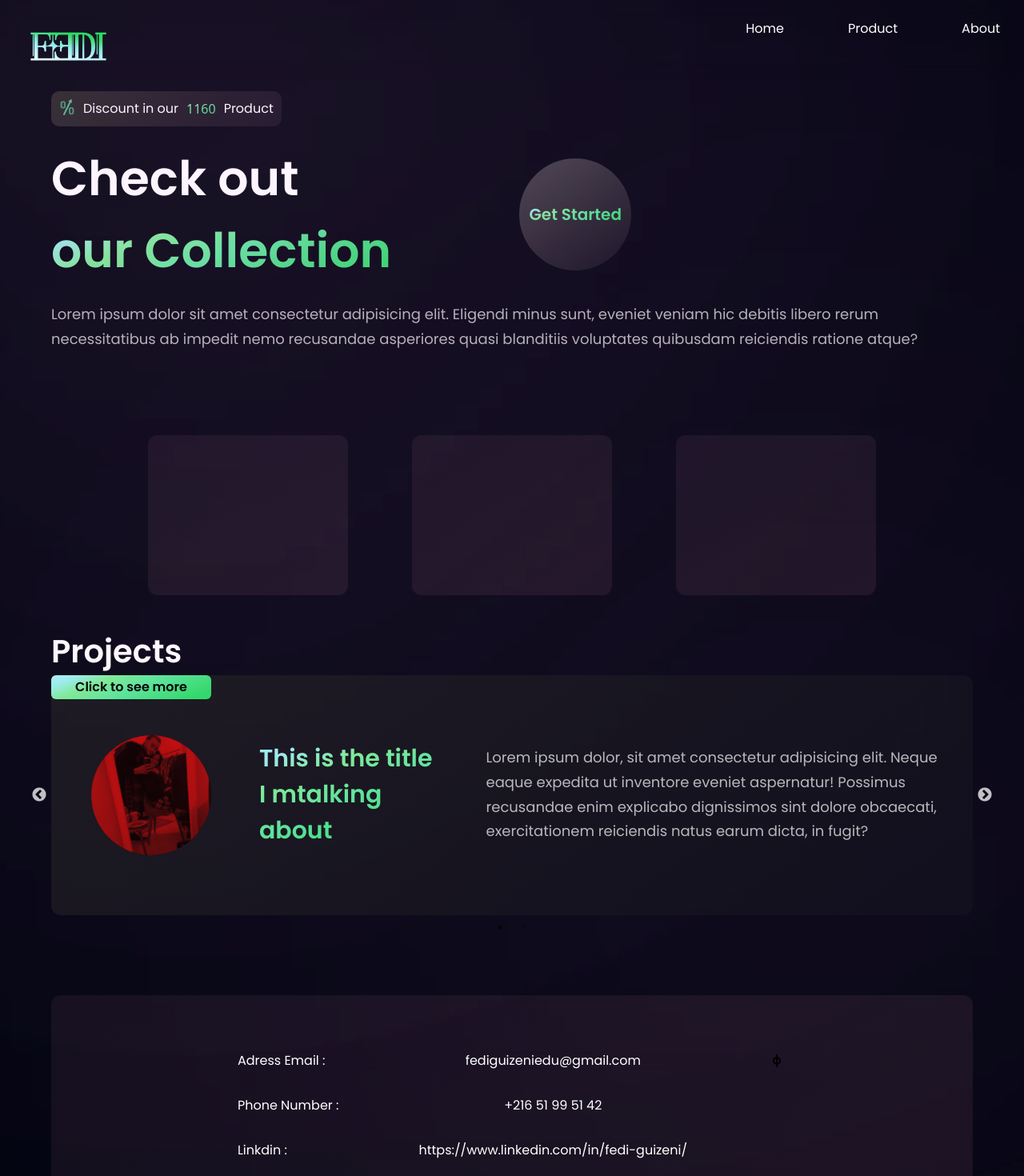
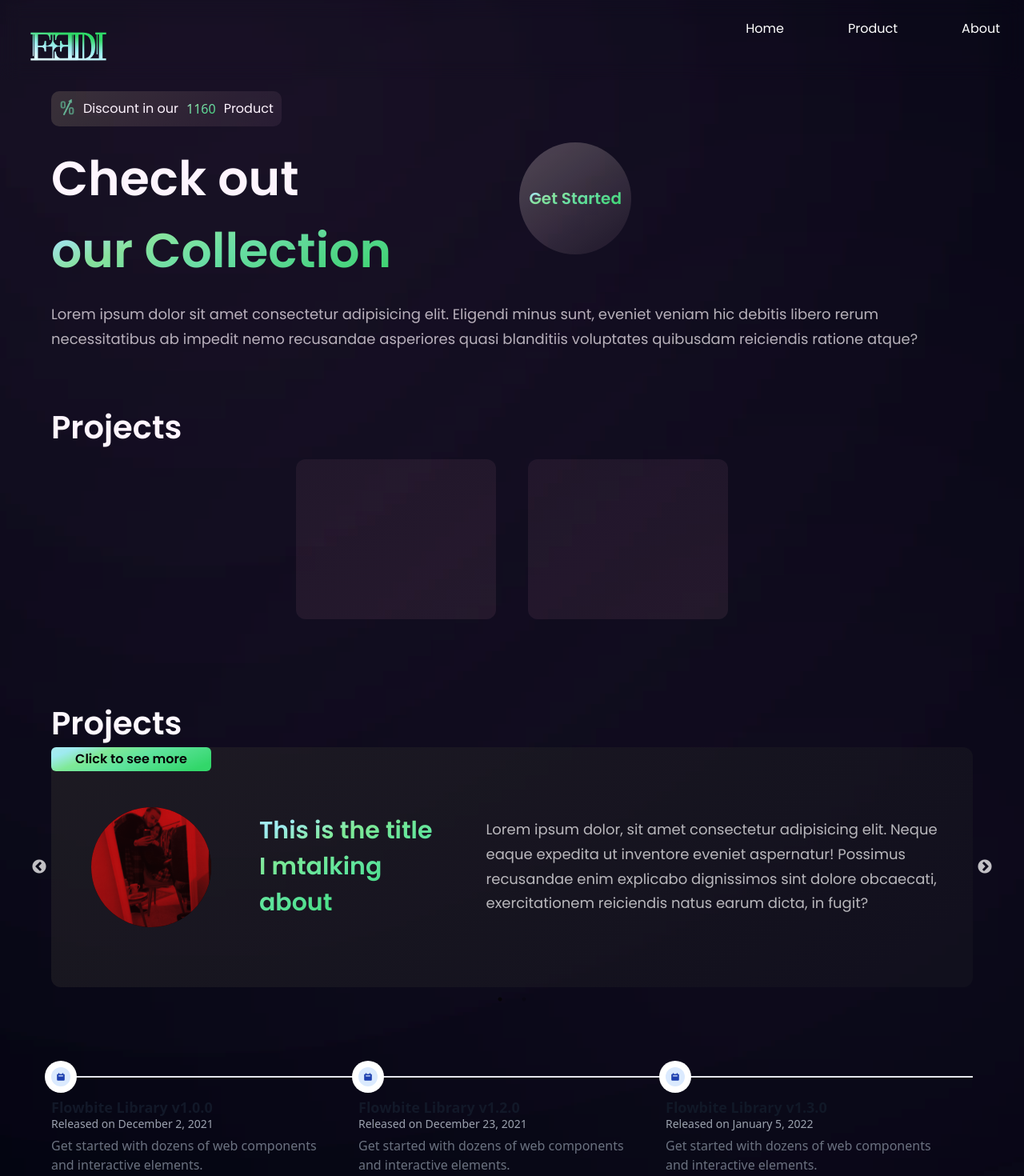
Before and after one commit to feediiiii/EmpirePro, a React (Vite) app in the folder front/: page / in a window 1280 px wide. Shown: the top 1470 px of the page at 80% size. Built offline with nearby package versions, Linux system fonts and the light colour scheme; a web font is replaced by a local one.

Commit message:
Almost finishing

```diff
--- a/front/src/App.jsx
+++ b/front/src/App.jsx
@@ -12,6 +12,8 @@
 import img1 from './assets/Me and Marushhh.png'
 import img2 from './assets/img2.png'
 import Footer from './component/Footer.jsx'
+import Cvs from './component/Cvs.jsx'
+import TimeLine from './component/TimeLine.jsx'
 
 
 const App = () => {
@@ -30,27 +32,21 @@
       </div>
 
 
-      <div className={`bg-primary  ${css.flexCenter} justify-center items-center`}>
-        <div className={`container sm:mt-[50px] mt-[30px] justify-center items-center sm:hidden hover:cursor-pointer `}>
+      <div className={`bg-primary  ${css.flexCenter} mx-0 justify-center items-center`}>
+        <div className={`flex  justify-center items-center md:hidden hover:scale-110 ease-in-out duration-150 cursor-pointer `}>
               <GetStarted/>
           </div>
       </div>
 
-      <div className={` font-poppins ${css.flexCenter} `}>
 
-          <div className='items-center flex mt-[50px] flex-col sm:flex-row md:m-[40px] space-x-20  mb-[100px] justify-around '>
-            <div className={'shadow-white bg-gray-gradient  rounded-xl    w-[250px] h-[200px]  hover:border-2 border-x-green-300 '}>
+      <div>
+        <h1 className='font-poppins font-semibold text-[30px] ss:text-[40px]'> Projects </h1>
+      </div>
+      <div className={` font-poppins ${css.flexCenter}  `}>
+         <Cvs/>
+      </div>
 
-            </div>
-            <div className={'shadow-white bg-gray-gradient w-[250px] h-[200px] ] rounded-xl hover:border-2 border-x-green-300'}>
 
-            </div>
-            <div className={'shadow-white bg-gray-gradient w-[250px] h-[200px]  rounded-xl hover:border-2 border-x-green-300'}>
-
-            </div>
-          </div>
-
-      </div>
 
       <div>
         <h1 className='font-poppins font-semibold text-[30px] ss:text-[40px]'> Projects </h1>
@@ -81,6 +77,8 @@
               </Slider>
       </div>
 
+      <TimeLine/>
+
       <Footer/>
 
     </div>
--- /dev/null
+++ b/front/src/component/Cvs.jsx
@@ -0,0 +1,21 @@
+import React from 'react'
+
+const Cvs = () => {
+  return (
+    <>
+
+    <div className='grid grid-cols-2 items-center mt-[10px]   mb-[100px] justify-around space-x-5 '>
+
+            <div className={'shadow-white bg-gray-gradient  rounded-xl   w-[250px] h-[200px] hover:border-2 border-x-green-300 '}>
+
+            </div>
+            <div className={'shadow-white bg-gray-gradient ml-0 w-[250px] h-[200px] rounded-xl hover:border-2 border-x-green-300'}>
+
+            </div>
+
+    </div>
+    </>
+  )
+}
+
+export default Cvs
--- a/front/src/component/Footer.jsx
+++ b/front/src/component/Footer.jsx
@@ -17,9 +17,7 @@
                     <div className= 'flex items-center justify-center hover:bg-slate-700 transition duration-300 ease-in-out h-auto rounded-xl px-[20px]'> <a href="" className='transition duration-200 ease-in-out transform hover:scale-105'> +216  51 99 51 42 </a> </div>
                     <div className= 'flex items-center justify-center bg-transparent hover:bg-slate-700 transition duration-300 ease-in-out h-auto rounded-xl px-[20px]'> <a href="https://www.linkedin.com/in/fedi-guizeni/"  className='transition duration-200 ease-in-out transform hover:scale-105'> https://www.linkedin.com/in/fedi-guizeni/  </a> </div>
                 </div>
-                <svg viewBox="0 0 24 24" width="24" height="24" fill="none" stroke="black" strokeWidth="2">
-  <path d="M 12 4 L 12 20 M 8 12 C 8 9.79086 9.79086 8 12 8 C 14.20914 8 16 9.79086 16 12 C 16 14.20914 14.20914 16 12 16 C 9.79086 16 8 14.20914 8 12 Z" />
-</svg>
+
 
          </div>
     </footer>
--- a/front/src/component/Navbar.jsx
+++ b/front/src/component/Navbar.jsx
@@ -27,7 +27,7 @@
         <div className={`${toggle ?'flex' : 'hidden'} sm:hidden p-6 bg-black-gradient absolute top-20 right-0 mx-4 my-2 min-w-[240px] sidebar rounded-xl `} >
             {navBarComp.map((element,index)=>{
                 return (
-                    <li key={index} className={`list-none text-blue-500  duration-300 hover:transition-colors${index===navBarComp.length-1?'mr-0':'mr-10'} font-Cairo`} ><a href={element.URL} className={`text-blue-500  duration-300 hover:transition-colors`}> <h3  className={`text-blue-500  duration-300 hover:transition-colors`}>{element.title}</h3>  </a></li>
+                    <li key={index} className={`list-none mx-4 duration-300 hover:transition-colors${index===navBarComp.length-1?'mr-0':'mr-10'} font-Cairo`} ><a href={element.URL} className={` duration-300 hover:transition-colors`}> {element.title} </a></li>
                 )
             })}
         </div>
--- /dev/null
+++ b/front/src/component/TimeLine.jsx
@@ -0,0 +1,79 @@
+import React from 'react'
+
+function TimeLine() {
+  return (
+    <>
+    <ol class="items-center hidden md:flex ">
+    <li class="relative mb-6 sm:mb-0">
+        <div class="flex items-center">
+            <div class="z-10 flex items-center justify-center w-6 h-6 bg-blue-100 rounded-full ring-0 ring-white dark:bg-blue-900 sm:ring-8 dark:ring-gray-900 shrink-0">
+                <svg aria-hidden="true" class="w-3 h-3 text-blue-800 dark:text-blue-300" fill="currentColor" viewBox="0 0 20 20" xmlns="http://www.w3.org/2000/svg"><path fill-rule="evenodd" d="M6 2a1 1 0 00-1 1v1H4a2 2 0 00-2 2v10a2 2 0 002 2h12a2 2 0 002-2V6a2 2 0 00-2-2h-1V3a1 1 0 10-2 0v1H7V3a1 1 0 00-1-1zm0 5a1 1 0 000 2h8a1 1 0 100-2H6z" clip-rule="evenodd"></path></svg>
+            </div>
+            <div class="hidden sm:flex w-full bg-gray-200 h-0.5 dark:bg-gray-700"></div>
+        </div>
+        <div class="mt-3 sm:pr-8">
+            <h3 class="text-lg font-semibold text-gray-900 dark:text-white">Flowbite Library v1.0.0</h3>
+            <time class="block mb-2 text-sm font-normal leading-none text-gray-400 dark:text-gray-500">Released on December 2, 2021</time>
+            <p class="text-base font-normal text-gray-500 dark:text-gray-400">Get started with dozens of web components and interactive elements.</p>
+        </div>
+    </li>
+    <li class="relative mb-6 sm:mb-0">
+        <div class="flex items-center">
+            <div class="z-10 flex items-center justify-center w-6 h-6 bg-blue-100 rounded-full ring-0 ring-white dark:bg-blue-900 sm:ring-8 dark:ring-gray-900 shrink-0">
+                <svg aria-hidden="true" class="w-3 h-3 text-blue-800 dark:text-blue-300" fill="currentColor" viewBox="0 0 20 20" xmlns="http://www.w3.org/2000/svg"><path fill-rule="evenodd" d="M6 2a1 1 0 00-1 1v1H4a2 2 0 00-2 2v10a2 2 0 002 2h12a2 2 0 002-2V6a2 2 0 00-2-2h-1V3a1 1 0 10-2 0v1H7V3a1 1 0 00-1-1zm0 5a1 1 0 000 2h8a1 1 0 100-2H6z" clip-rule="evenodd"></path></svg>
+            </div>
+            <div class="hidden sm:flex w-full bg-gray-200 h-0.5 dark:bg-gray-700"></div>
+        </div>
+        <div class="mt-3 sm:pr-8">
+            <h3 class="text-lg font-semibold text-gray-900 dark:text-white">Flowbite Library v1.2.0</h3>
+            <time class="block mb-2 text-sm font-normal leading-none text-gray-400 dark:text-gray-500">Released on December 23, 2021</time>
+            <p class="text-base font-normal text-gray-500 dark:text-gray-400">Get started with dozens of web components and interactive elements.</p>
+        </div>
+    </li>
+    <li class="relative mb-6 sm:mb-0">
+        <div class="flex items-center">
+            <div class="z-10 flex items-center justify-center w-6 h-6 bg-blue-100 rounded-full ring-0 ring-white dark:bg-blue-900 sm:ring-8 dark:ring-gray-900 shrink-0">
+                <svg aria-hidden="true" class="w-3 h-3 text-blue-800 dark:text-blue-300" fill="currentColor" viewBox="0 0 20 20" xmlns="http://www.w3.org/2000/svg"><path fill-rule="evenodd" d="M6 2a1 1 0 00-1 1v1H4a2 2 0 00-2 2v10a2 2 0 002 2h12a2 2 0 002-2V6a2 2 0 00-2-2h-1V3a1 1 0 10-2 0v1H7V3a1 1 0 00-1-1zm0 5a1 1 0 000 2h8a1 1 0 100-2H6z" clip-rule="evenodd"></path></svg>
+            </div>
+            <div class="hidden sm:flex w-full bg-gray-200 h-0.5 dark:bg-gray-700"></div>
+        </div>
+        <div class="mt-3 sm:pr-8">
+            <h3 class="text-lg font-semibold text-gray-900 dark:text-white">Flowbite Library v1.3.0</h3>
+            <time class="block mb-2 text-sm font-normal leading-none text-gray-400 dark:text-gray-500">Released on January 5, 2022</time>
+            <p class="text-base font-normal text-gray-500 dark:text-gray-400">Get started with dozens of web components and interactive elements.</p>
+        </div>
+    </li>
+</ol>
+
+<ol class="sm:relative md:hidden border-l border-gray-200 dark:border-gray-700">
+    <li class="mb-10 ml-6">
+        <span class="absolute flex items-center justify-center w-6 h-6 bg-blue-100 rounded-full -left-3 ring-8 ring-white dark:ring-gray-900 dark:bg-blue-900">
+            <svg aria-hidden="true" class="w-3 h-3 text-blue-800 dark:text-blue-300" fill="currentColor" viewBox="0 0 20 20" xmlns="http://www.w3.org/2000/svg"><path fill-rule="evenodd" d="M6 2a1 1 0 00-1 1v1H4a2 2 0 00-2 2v10a2 2 0 002 2h12a2 2 0 002-2V6a2 2 0 00-2-2h-1V3a1 1 0 10-2 0v1H7V3a1 1 0 00-1-1zm0 5a1 1 0 000 2h8a1 1 0 100-2H6z" clip-rule="evenodd"></path></svg>
+        </span>
+        <h3 class="flex items-center mb-1 text-lg font-semibold text-gray-900 dark:text-white">Flowbite Application UI v2.0.0 <span class="bg-blue-100 text-blue-800 text-sm font-medium mr-2 px-2.5 py-0.5 rounded dark:bg-blue-900 dark:text-blue-300 ml-3">Latest</span></h3>
+        <time class="block mb-2 text-sm font-normal leading-none text-gray-400 dark:text-gray-500">Released on January 13th, 2022</time>
+        <p class="mb-4 text-base font-normal text-gray-500 dark:text-gray-400">Get access to over 20+ pages including a dashboard layout, charts, kanban board, calendar, and pre-order E-commerce & Marketing pages.</p>
+        <a href="#" class="inline-flex items-center px-4 py-2 text-sm font-medium text-gray-900 bg-white border border-gray-200 rounded-lg hover:bg-gray-100 hover:text-blue-700 focus:z-10 focus:ring-4 focus:outline-none focus:ring-gray-200 focus:text-blue-700 dark:bg-gray-800 dark:text-gray-400 dark:border-gray-600 dark:hover:text-white dark:hover:bg-gray-700 dark:focus:ring-gray-700"><svg class="w-4 h-4 mr-2" fill="currentColor" viewBox="0 0 20 20" xmlns="http://www.w3.org/2000/svg"><path fill-rule="evenodd" d="M6 2a2 2 0 00-2 2v12a2 2 0 002 2h8a2 2 0 002-2V7.414A2 2 0 0015.414 6L12 2.586A2 2 0 0010.586 2H6zm5 6a1 1 0 10-2 0v3.586l-1.293-1.293a1 1 0 10-1.414 1.414l3 3a1 1 0 001.414 0l3-3a1 1 0 00-1.414-1.414L11 11.586V8z" clip-rule="evenodd"></path></svg> Download ZIP</a>
+    </li>
+    <li class="mb-10 ml-6">
+        <span class="absolute flex items-center justify-center w-6 h-6 bg-blue-100 rounded-full -left-3 ring-8 ring-white dark:ring-gray-900 dark:bg-blue-900">
+            <svg aria-hidden="true" class="w-3 h-3 text-blue-800 dark:text-blue-300" fill="currentColor" viewBox="0 0 20 20" xmlns="http://www.w3.org/2000/svg"><path fill-rule="evenodd" d="M6 2a1 1 0 00-1 1v1H4a2 2 0 00-2 2v10a2 2 0 002 2h12a2 2 0 002-2V6a2 2 0 00-2-2h-1V3a1 1 0 10-2 0v1H7V3a1 1 0 00-1-1zm0 5a1 1 0 000 2h8a1 1 0 100-2H6z" clip-rule="evenodd"></path></svg>
+        </span>
+        <h3 class="mb-1 text-lg font-semibold text-gray-900 dark:text-white">Flowbite Figma v1.3.0</h3>
+        <time class="block mb-2 text-sm font-normal leading-none text-gray-400 dark:text-gray-500">Released on December 7th, 2021</time>
+        <p class="text-base font-normal text-gray-500 dark:text-gray-400">All of the pages and components are first designed in Figma and we keep a parity between the two versions even as we update the project.</p>
+    </li>
+    <li class="ml-6">
+        <span class="absolute flex items-center justify-center w-6 h-6 bg-blue-100 rounded-full -left-3 ring-8 ring-white dark:ring-gray-900 dark:bg-blue-900">
+            <svg aria-hidden="true" class="w-3 h-3 text-blue-800 dark:text-blue-300" fill="currentColor" viewBox="0 0 20 20" xmlns="http://www.w3.org/2000/svg"><path fill-rule="evenodd" d="M6 2a1 1 0 00-1 1v1H4a2 2 0 00-2 2v10a2 2 0 002 2h12a2 2 0 002-2V6a2 2 0 00-2-2h-1V3a1 1 0 10-2 0v1H7V3a1 1 0 00-1-1zm0 5a1 1 0 000 2h8a1 1 0 100-2H6z" clip-rule="evenodd"></path></svg>
+        </span>
+        <h3 class="mb-1 text-lg font-semibold text-gray-900 dark:text-white">Flowbite Library v1.2.2</h3>
+        <time class="block mb-2 text-sm font-normal leading-none text-gray-400 dark:text-gray-500">Released on December 2nd, 2021</time>
+        <p class="text-base font-normal text-gray-500 dark:text-gray-400">Get started with dozens of web components and interactive elements built on top of Tailwind CSS.</p>
+    </li>
+</ol>
+</>
+  )
+}
+
+export default TimeLine
--- a/front/src/component/UnderNav.jsx
+++ b/front/src/component/UnderNav.jsx
@@ -43,7 +43,7 @@
                 </h1>
 
                 <div className={"ss:flex hidden md:mr-[10px] w-[300px] place-content-end"}>
-                    <div className={`justify-center ${css.flexCenter} ml-[100px] hover:cursor-pointer`}>
+                    <div className={`hidden md:block justify-center ${css.flexCenter} ml-[100px]  hover:cursor-pointer`}>
                         <GetStarted/>
                     </div>
                 </div>
```
